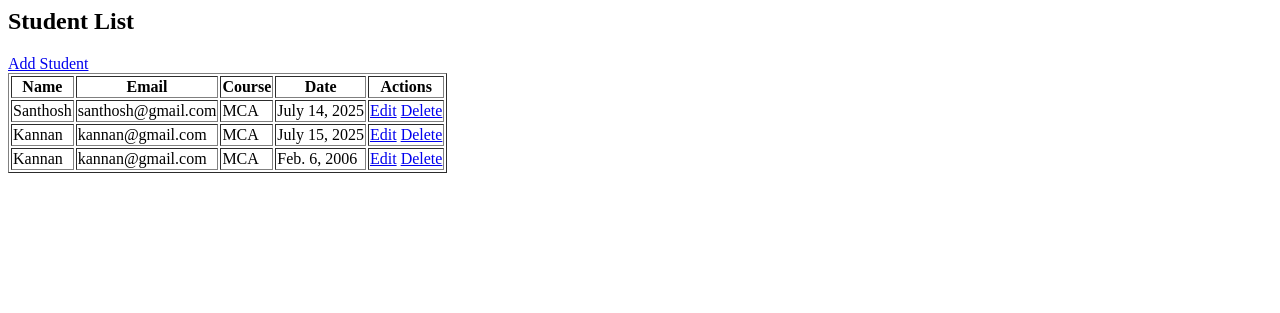
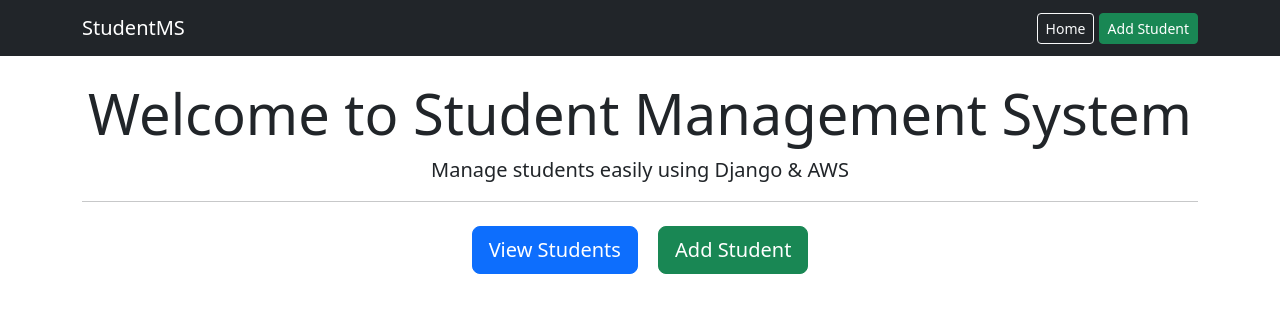
Before and after one commit to santhoshkannan007/studentproject, a Django app: page / in a window 1280 px wide. Shown: the top 313 px of the page. Run offline with Django 5.2, Linux system fonts and the light colour scheme; data comes from the database, SQL or seed files in the repository; both versions use the stored data as it was after the commit.

Commit message:
first commit

```diff
--- /dev/null
+++ b/students/templates/base.html
@@ -0,0 +1,28 @@
+<!DOCTYPE html>
+<html>
+<head>
+    <title>Student Management System</title>
+
+    <!-- Bootstrap CDN -->
+    <link href="https://cdn.jsdelivr.net/npm/bootstrap@5.3.2/dist/css/bootstrap.min.css" rel="stylesheet">
+</head>
+
+<body>
+
+<nav class="navbar navbar-expand-lg navbar-dark bg-dark">
+    <div class="container">
+        <a class="navbar-brand" href="/">StudentMS</a>
+        <div>
+            <a href="/" class="btn btn-outline-light btn-sm">Home</a>
+            <a href="/add/" class="btn btn-success btn-sm">Add Student</a>
+        </div>
+    </div>
+</nav>
+
+<div class="container mt-4">
+    {% block content %}
+    {% endblock %}
+</div>
+
+</body>
+</html>
--- /dev/null
+++ b/students/templates/students/home.html
@@ -0,0 +1,15 @@
+{% extends 'base.html' %}
+
+{% block content %}
+
+<div class="text-center">
+    <h1 class="display-4">Welcome to Student Management System</h1>
+    <p class="lead">Manage students easily using Django & AWS</p>
+
+    <hr>
+
+    <a href="/students/" class="btn btn-primary btn-lg m-2">View Students</a>
+    <a href="/add/" class="btn btn-success btn-lg m-2">Add Student</a>
+</div>
+
+{% endblock %}
--- a/students/templates/students/list.html
+++ b/students/templates/students/list.html
@@ -1,14 +1,21 @@
-<h2>Student List</h2>
-<a href="/add/">Add Student</a>
-<table border="1">
+{% extends 'base.html' %}
+
+{% block content %}
+
+<h2 class="mb-3">Student List</h2>
+
+<table class="table table-bordered table-striped">
+<thead class="table-dark">
     <tr>
         <th>Name</th>
         <th>Email</th>
         <th>Course</th>
-<th>Date</th>
+        <th>Joined Date</th>
         <th>Actions</th>
     </tr>
+</thead>
 
+<tbody>
 {% for student in students %}
 <tr>
     <td>{{ student.name }}</td>
@@ -16,9 +23,15 @@
     <td>{{ student.course }}</td>
     <td>{{ student.joined_date }}</td>
     <td>
-<a href="/edit/{{ student.id }}">Edit</a>
-<a href="/delete/{{ student.id }}">Delete</a>
+    <a href="/edit/{{ student.id }}" class="btn btn-warning btn-sm">Edit</a>
+    <a href="/delete/{{ student.id }}" class="btn btn-danger btn-sm"
+    onclick="return confirm('Are you sure?')">Delete</a>
     </td>
 </tr>
 {% endfor %}
+</tbody>
 </table>
+
+<a href="/add/" class="btn btn-success">Add New Student</a>
+
+{% endblock %}
--- a/students/urls.py
+++ b/students/urls.py
@@ -2,7 +2,8 @@ from django.urls import path
 from . import views
 
 urlpatterns = [
-    path('', views.student_list, name='student_list'),
+    path('', views.home, name='home'),
+    path('students/', views.student_list, name='student_list'),
     path('add/', views.student_create, name='student_create'),
     path('edit/<int:id>/', views.student_update, name='student_update'),
     path('delete/<int:id>/', views.student_delete, name='student_delete'),
--- a/students/views.py
+++ b/students/views.py
@@ -1,6 +1,9 @@
 from django.shortcuts import render, redirect
 from .models import Student
 from .forms import StudentForm
+
+def home(request):
+    return render(request, 'students/home.html')
 
 def student_list(request):
     students = Student.objects.all()
```
Also changed, not shown: students/templates/students/form.html (+14 -2 lines), db.sqlite3. Lines whose indentation alone changed are shown as unchanged.
